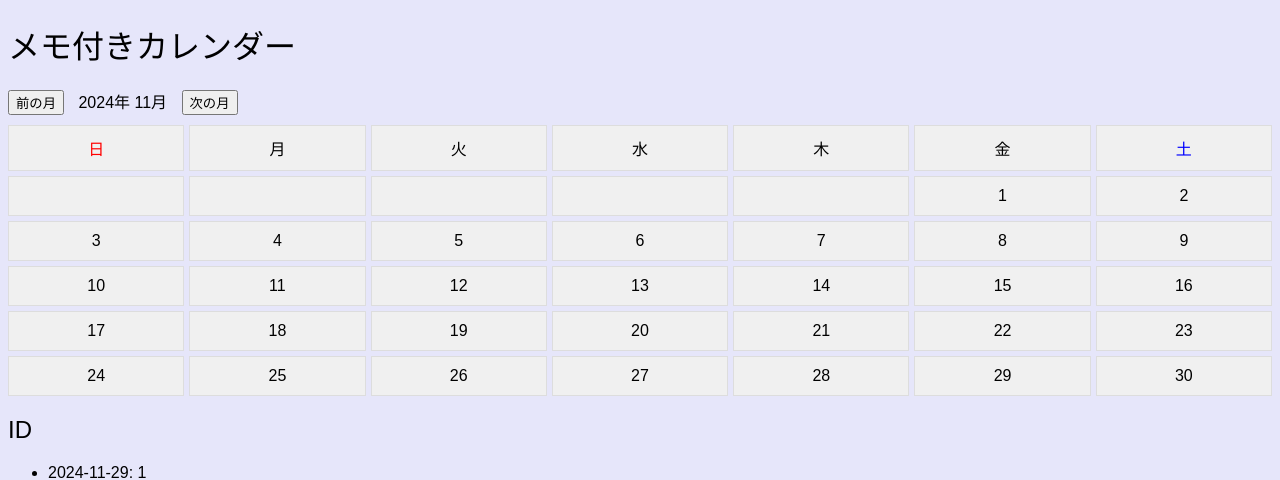
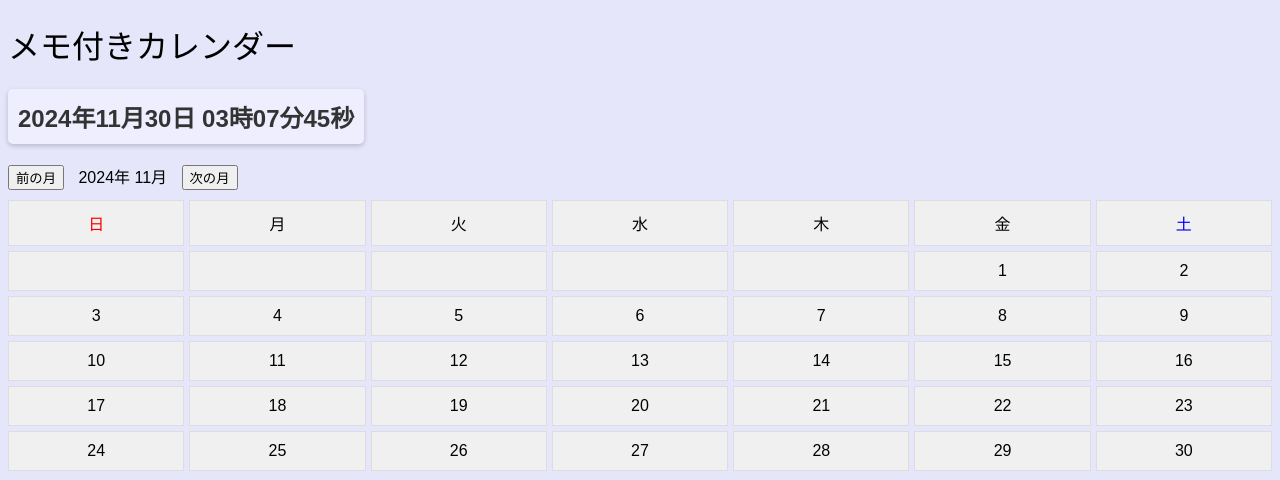
Before and after one commit to chikashishirozu/calender017, a PHP site: page /home.php in a window 1280 px wide. Shown: the part 64-544 px from the top of the page. Run offline with PHP 8.4, Linux system fonts and the light colour scheme; the visitor is signed in with stand-in values (Sample User, id 1); data comes from the database, SQL or seed files in the repository.

Commit message:
時計機能実装
時計機能実装

```diff
--- /dev/null
+++ b/current-time018.js
@@ -0,0 +1,22 @@
+// script.js
+function updateTime() {
+    const now = new Date();
+    const year = now.getFullYear();
+    const month = String(now.getMonth() + 1).padStart(2, '0'); // 月は0から始まるので+1
+    const date = String(now.getDate()).padStart(2, '0');
+    const hours = String(now.getHours()).padStart(2, '0');
+    const minutes = String(now.getMinutes()).padStart(2, '0');
+    const seconds = String(now.getSeconds()).padStart(2, '0');
+
+    // 年から秒までのフォーマット
+    const formattedTime = `${year}年${month}月${date}日 ${hours}時${minutes}分${seconds}秒`;
+
+    // HTMLに反映
+    document.getElementById('current-time').textContent = formattedTime;
+}
+
+// 1秒ごとに時間を更新
+setInterval(updateTime, 1000);
+
+// 初回実行
+updateTime();
--- a/home.php
+++ b/home.php
@@ -97,6 +97,17 @@ if (!isset($_SESSION['user_id'])) {
 	.saturday {
 	    color: blue;
 	}
+	#current-time {
+	    font-size: 24px;
+	    font-weight: bold;
+	    margin: 0 0 20px 0;
+	    color: #333;
+	    background-color: #eef;
+	    padding: 10px;
+	    border-radius: 5px;
+	    display: inline-block;
+	    box-shadow: 0 2px 5px rgba(0, 0, 0, 0.2);
+	}
     </style>
 </head>
 <body>
@@ -114,7 +125,7 @@ if (!isset($_SESSION['user_id'])) {
             </ul>
         </nav>
     </header>
-    <h1>メモ付きカレンダー</h1>
+    <h1>メモ付きカレンダー</h1><div id="current-time"></div>
     <div>
         <button id="prevMonth">前の月</button>
         <span id="currentMonthYear"></span>
@@ -148,6 +159,7 @@ if (!isset($_SESSION['user_id'])) {
     <div id="result"></div>
     <div id="errorMessage" class="error"></div>
     <!-- script src="delete_record.js"></script -->
+    <script src="current-time018.js"></script>
     <script src="script.js"></script>
 </body>
 </html>
```
